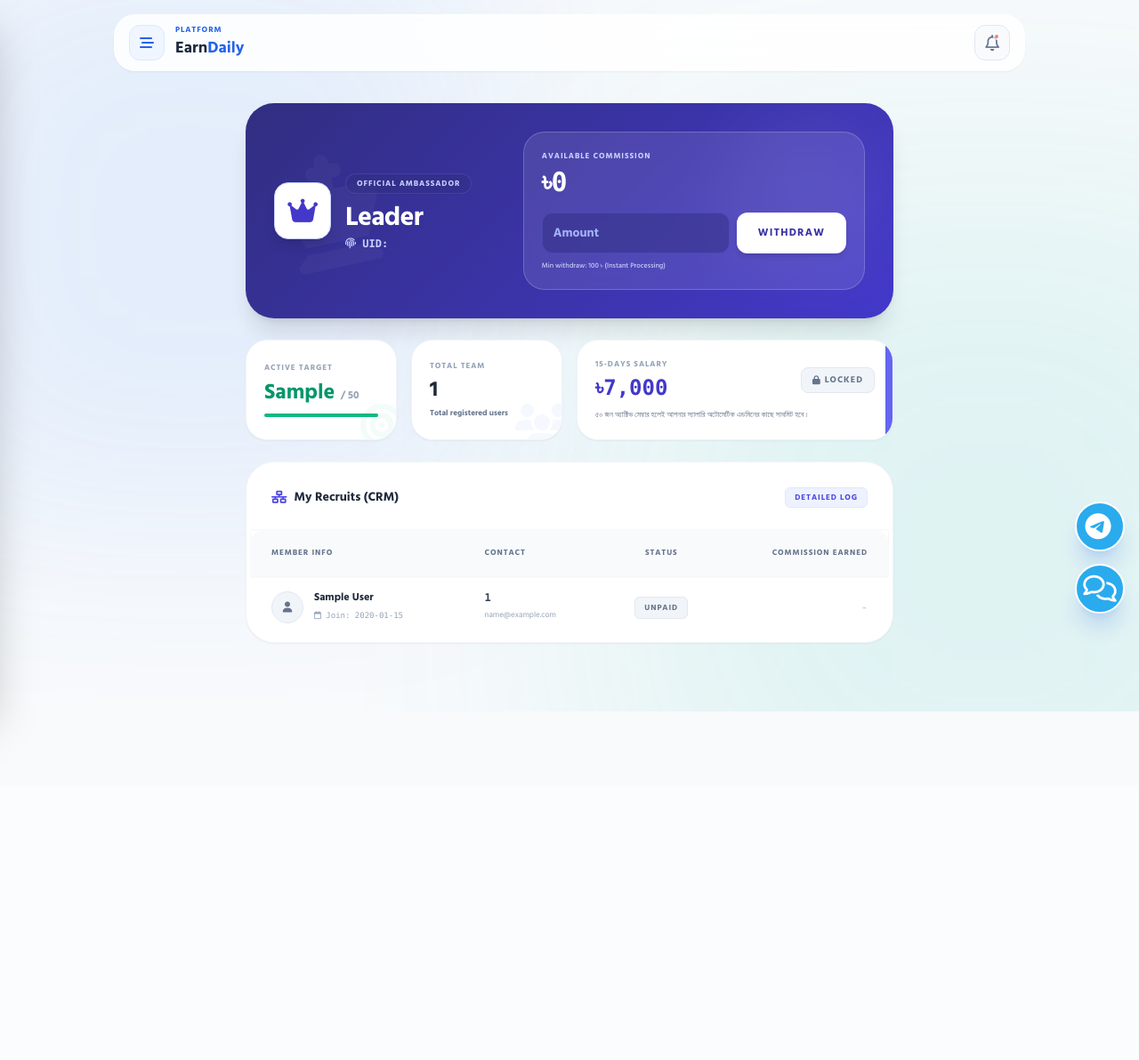
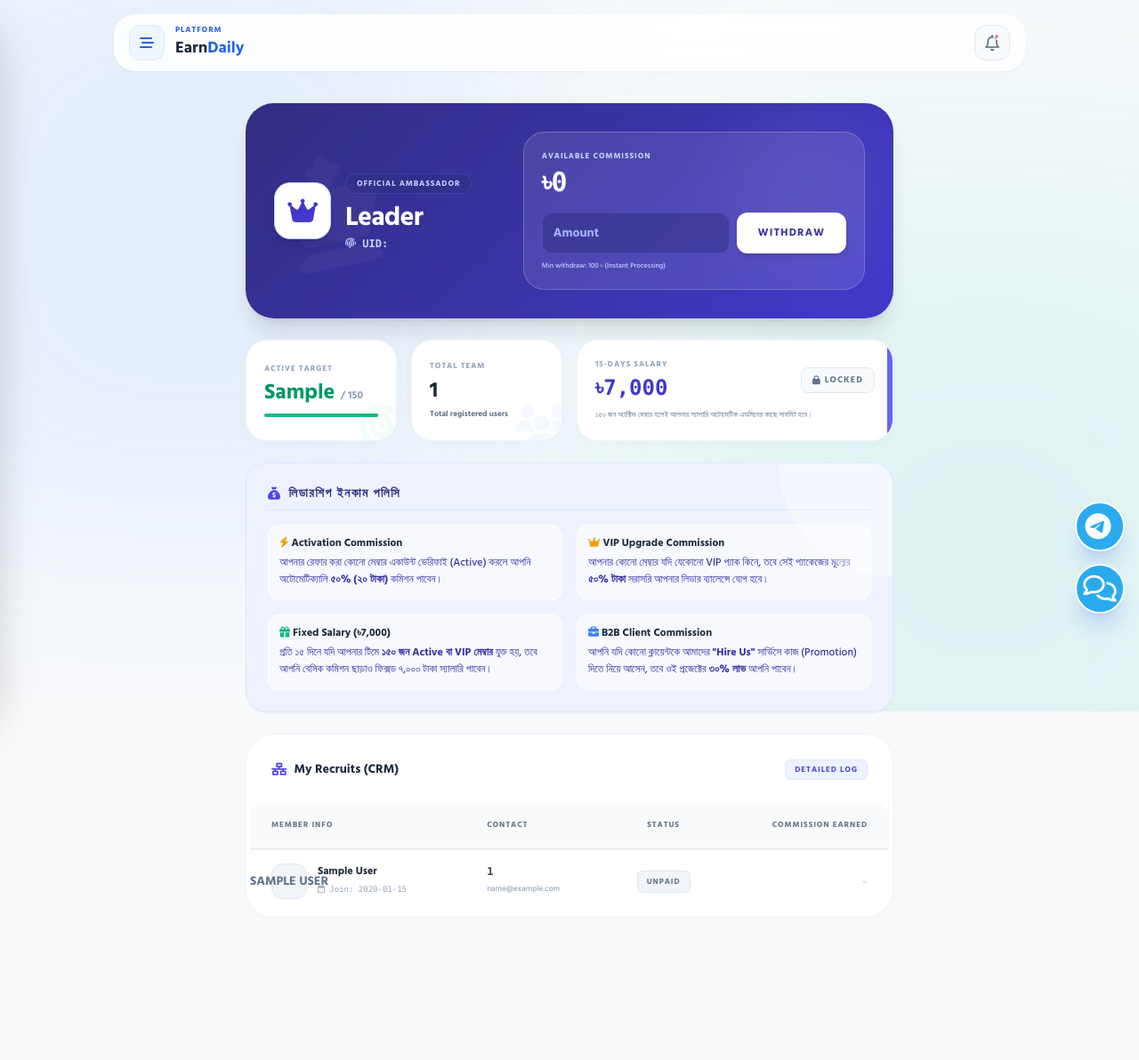
Before and after one commit to siamntosorif/easybk, a Flask app: template templates/leader_dashboard.html in a window 1280 px wide. Shown: the whole page at 89% size. Before the commit the page ends 812 px from the top, so only its background shows below. Run offline with Flask 3, Linux system fonts and the light colour scheme; the template is opened without the code that fills it: most values are stand-ins (such as "Sample title", 1, 10 or a date in 2020); data that the repository does not hold is empty; some libraries are stand-ins or nearby versions.

Commit message:
Update leader_dashboard.html

```diff
--- a/templates/leader_dashboard.html
+++ b/templates/leader_dashboard.html
@@ -25,7 +25,7 @@
         <i class="fa-solid fa-chess-king absolute left-10 top-1/2 transform -translate-y-1/2 text-9xl opacity-[0.03] pointer-events-none -rotate-12"></i>
 
         <div class="relative z-10 flex items-center gap-4">
-            <div class="h-16 w-16 bg-white text-indigo-700 rounded-2xl flex items-center justify-center text-3xl font-black shadow-lg border border-indigo-200">
+            <div class="h-16 w-16 bg-white text-indigo-700 rounded-[18px] flex items-center justify-center text-3xl font-black shadow-lg border border-indigo-200">
                 <i class="fa-solid fa-crown"></i>
             </div>
             <div>
@@ -53,15 +53,17 @@
     ========================================== -->
     <div class="grid grid-cols-2 md:grid-cols-4 gap-4">
         <!-- Target Active -->
-        <div class="bg-white p-5 rounded-[24px] border border-slate-100 shadow-sm flex flex-col justify-center relative overflow-hidden group">
+        <div class="bg-white p-5 rounded-[24px] border border-slate-100 shadow-[0_2px_15px_rgba(0,0,0,0.02)] flex flex-col justify-center relative overflow-hidden group hover:border-emerald-200 transition">
             <i class="fa-solid fa-bullseye absolute -right-2 -bottom-2 text-5xl text-emerald-500 opacity-5 group-hover:scale-110 transition"></i>
             <p class="text-[9px] font-black uppercase tracking-widest text-slate-400 mb-1">Active Target</p>
-            <h3 class="text-2xl font-black text-emerald-600">{{ active_refs }} <span class="text-xs text-slate-400 font-bold">/ 50</span></h3>
-            <div class="w-full bg-slate-100 rounded-full h-1 mt-2"><div class="bg-emerald-500 h-full rounded-full" style="width: {{ (active_refs / 50) * 100 if active_refs < 50 else 100 }}%"></div></div>
+            <h3 class="text-2xl font-black text-emerald-600">{{ active_refs }} <span class="text-xs text-slate-400 font-bold">/ 150</span></h3>
+            <div class="w-full bg-slate-100 rounded-full h-1 mt-2">
+                <div class="bg-emerald-500 h-full rounded-full" style="width: {{ (active_refs / 150) * 100 if active_refs < 150 else 100 }}%"></div>
+            </div>
         </div>
 
         <!-- Total Recruits -->
-        <div class="bg-white p-5 rounded-[24px] border border-slate-100 shadow-sm flex flex-col justify-center relative overflow-hidden group">
+        <div class="bg-white p-5 rounded-[24px] border border-slate-100 shadow-[0_2px_15px_rgba(0,0,0,0.02)] flex flex-col justify-center relative overflow-hidden group hover:border-blue-200 transition">
             <i class="fa-solid fa-users absolute -right-2 -bottom-2 text-5xl text-blue-500 opacity-5 group-hover:scale-110 transition"></i>
             <p class="text-[9px] font-black uppercase tracking-widest text-slate-400 mb-1">Total Team</p>
             <h3 class="text-2xl font-black text-slate-800">{{ total_refs }}</h3>
@@ -69,27 +71,60 @@
         </div>
 
         <!-- Salary Status -->
-        <div class="bg-white p-5 rounded-[24px] border border-slate-100 shadow-sm flex flex-col justify-center sm:col-span-2 relative overflow-hidden">
-            <div class="absolute right-0 top-0 bottom-0 w-2 bg-indigo-500"></div>
+        <div class="bg-white p-5 rounded-[24px] border border-slate-100 shadow-[0_2px_15px_rgba(0,0,0,0.02)] flex flex-col justify-center sm:col-span-2 relative overflow-hidden group hover:border-indigo-200 transition">
+            <div class="absolute right-0 top-0 bottom-0 w-1.5 bg-indigo-500"></div>
             <div class="flex items-center justify-between">
                 <div>
                     <p class="text-[9px] font-black uppercase tracking-widest text-slate-400 mb-1">15-Days Salary</p>
                     <h3 class="text-2xl font-black text-indigo-700 font-mono">৳7,000</h3>
                 </div>
-                {% if active_refs >= 50 %}
+                {% if active_refs >= 150 %}
                     <span class="bg-emerald-50 text-emerald-600 border border-emerald-200 px-3 py-1.5 rounded-lg text-[10px] font-black uppercase tracking-widest flex items-center gap-1 shadow-sm"><i class="fa-solid fa-check"></i> Achieved</span>
                 {% else %}
-                    <span class="bg-slate-100 text-slate-500 border border-slate-200 px-3 py-1.5 rounded-lg text-[10px] font-black uppercase tracking-widest flex items-center gap-1"><i class="fa-solid fa-lock"></i> Locked</span>
+                    <span class="bg-slate-50 text-slate-500 border border-slate-200 px-3 py-1.5 rounded-lg text-[10px] font-black uppercase tracking-widest flex items-center gap-1"><i class="fa-solid fa-lock"></i> Locked</span>
                 {% endif %}
             </div>
-            <p class="text-[9px] text-slate-500 mt-2 font-medium">৫০ জন অ্যাক্টিভ মেম্বার হলেই আপনার স্যালারি অটোমেটিক এডমিনের কাছে সাবমিট হবে।</p>
+            <p class="text-[9px] text-slate-500 mt-2 font-medium leading-relaxed">১৫০ জন অ্যাক্টিভ মেম্বার হলেই আপনার স্যালারি অটোমেটিক এডমিনের কাছে সাবমিট হবে।</p>
         </div>
     </div>
 
     <!-- ==========================================
-         3. DETAILED TEAM LIST (CRM Style)
+         3. HOW YOU EARN (Rules & Guide)
     ========================================== -->
-    <div class="bg-white rounded-[32px] border border-slate-100 shadow-sm p-1 overflow-hidden mt-6">
+    <div class="bg-indigo-50 border border-indigo-100 p-6 rounded-[24px] shadow-sm relative overflow-hidden">
+        <div class="absolute right-0 top-0 w-32 h-32 bg-white opacity-40 rounded-bl-full pointer-events-none"></div>
+
+        <h3 class="font-black text-indigo-900 text-sm flex items-center gap-2 mb-4 uppercase tracking-widest border-b border-indigo-200/50 pb-2">
+            <i class="fa-solid fa-sack-dollar text-indigo-600"></i> লিডারশিপ ইনকাম পলিসি
+        </h3>
+
+        <div class="grid sm:grid-cols-2 gap-4 text-xs text-indigo-800 font-medium">
+            <div class="bg-white/60 p-3 rounded-xl border border-white">
+                <p class="font-bold text-slate-800 mb-1"><i class="fa-solid fa-bolt text-amber-500"></i> Activation Commission</p>
+                <p class="leading-relaxed">আপনার রেফার করা কোনো মেম্বার একাউন্ট ভেরিফাই (Active) করলে আপনি অটোমেটিক্যালি <b>৫০% (২০ টাকা)</b> কমিশন পাবেন।</p>
+            </div>
+
+            <div class="bg-white/60 p-3 rounded-xl border border-white">
+                <p class="font-bold text-slate-800 mb-1"><i class="fa-solid fa-crown text-amber-500"></i> VIP Upgrade Commission</p>
+                <p class="leading-relaxed">আপনার কোনো মেম্বার যদি যেকোনো VIP প্যাক কিনে, তবে সেই প্যাকেজের মূল্যের <b>৫০% টাকা</b> সরাসরি আপনার লিডার ব্যালেন্সে যোগ হবে।</p>
+            </div>
+
+            <div class="bg-white/60 p-3 rounded-xl border border-white">
+                <p class="font-bold text-slate-800 mb-1"><i class="fa-solid fa-gift text-emerald-500"></i> Fixed Salary (৳7,000)</p>
+                <p class="leading-relaxed">প্রতি ১৫ দিনে যদি আপনার টিমে <b>১৫০ জন Active বা VIP মেম্বার</b> যুক্ত হয়, তবে আপনি বেসিক কমিশন ছাড়াও ফিক্সড ৭,০০০ টাকা স্যালারি পাবেন।</p>
+            </div>
+
+            <div class="bg-white/60 p-3 rounded-xl border border-white">
+                <p class="font-bold text-slate-800 mb-1"><i class="fa-solid fa-briefcase text-blue-500"></i> B2B Client Commission</p>
+                <p class="leading-relaxed">আপনি যদি কোনো ক্লায়েন্টকে আমাদের <b>"Hire Us"</b> সার্ভিসে কাজ (Promotion) দিতে নিয়ে আসেন, তবে ওই প্রজেক্টের <b>৩০% লাভ</b> আপনি পাবেন।</p>
+            </div>
+        </div>
+    </div>
+
+    <!-- ==========================================
+         4. DETAILED TEAM LIST (CRM Style)
+    ========================================== -->
+    <div class="bg-white rounded-[32px] border border-slate-100 shadow-[0_4px_20px_rgba(0,0,0,0.02)] p-1 overflow-hidden mt-6">
 
         <div class="p-5 sm:p-6 flex items-center justify-between border-b border-slate-50">
             <h3 class="font-black text-slate-800 text-sm flex items-center gap-2">
@@ -102,7 +137,7 @@
 
         <div class="overflow-x-auto team-scroll max-h-[400px]">
             <table class="w-full text-left text-sm whitespace-nowrap">
-                <thead class="bg-slate-50 text-slate-500 text-[9px] font-black uppercase tracking-widest sticky top-0 z-10 shadow-sm">
+                <thead class="bg-slate-50 text-slate-500 text-[9px] font-black uppercase tracking-widest sticky top-0 z-10 shadow-sm border-b border-slate-100">
                     <tr>
                         <th class="px-6 py-4 rounded-tl-2xl">Member Info</th>
                         <th class="px-6 py-4">Contact</th>
@@ -112,13 +147,13 @@
                 </thead>
                 <tbody class="divide-y divide-slate-50">
                     {% for member in team_members %}
-                    <tr class="hover:bg-slate-50/50 transition">
+                    <tr class="hover:bg-slate-50/50 transition group">
 
                         <!-- Name & Date -->
                         <td class="px-6 py-4">
                             <div class="flex items-center gap-3">
-                                <div class="h-9 w-9 rounded-full bg-slate-100 text-slate-500 flex items-center justify-center font-bold text-xs border border-slate-200">
-                                    <i class="fa-solid fa-user"></i>
+                                <div class="h-10 w-10 rounded-[12px] bg-slate-100 text-slate-500 flex items-center justify-center font-bold text-sm border border-slate-200 group-hover:bg-indigo-50 group-hover:text-indigo-500 transition-colors">
+                                    {{ member.full_name[0] | upper if member.full_name else member.email[0] | upper }}
                                 </div>
                                 <div>
                                     <p class="font-bold text-slate-800 text-xs">{{ member.full_name or member.email.split('@')[0] }}</p>
@@ -130,31 +165,31 @@
                         <!-- Contact (Phone & Email) -->
                         <td class="px-6 py-4">
                             <p class="font-bold text-slate-700 font-mono text-xs">{{ member.mobile_number or 'Not provided' }}</p>
-                            <p class="text-[9px] text-slate-400 mt-0.5">{{ member.email }}</p>
+                            <p class="text-[9px] text-slate-400 mt-0.5 font-medium">{{ member.email }}</p>
                         </td>
 
                         <!-- Status Badge -->
                         <td class="px-6 py-4 text-center">
                             {% if member.current_level > 0 %}
-                                <span class="bg-amber-50 text-amber-600 border border-amber-200 px-2.5 py-1 rounded-md text-[9px] font-black uppercase tracking-widest"><i class="fa-solid fa-crown mr-1"></i> VIP {{ member.current_level }}</span>
+                                <span class="bg-amber-50 text-amber-600 border border-amber-200 px-2.5 py-1 rounded-md text-[9px] font-black uppercase tracking-widest shadow-sm"><i class="fa-solid fa-crown mr-1"></i> VIP {{ member.current_level }}</span>
                             {% elif member.is_active %}
-                                <span class="bg-emerald-50 text-emerald-600 border border-emerald-200 px-2.5 py-1 rounded-md text-[9px] font-black uppercase tracking-widest"><i class="fa-solid fa-check mr-1"></i> Active</span>
+                                <span class="bg-emerald-50 text-emerald-600 border border-emerald-200 px-2.5 py-1 rounded-md text-[9px] font-black uppercase tracking-widest shadow-sm"><i class="fa-solid fa-check mr-1"></i> Active</span>
                             {% else %}
                                 <span class="bg-slate-100 text-slate-500 border border-slate-200 px-2.5 py-1 rounded-md text-[9px] font-black uppercase tracking-widest">Unpaid</span>
                             {% endif %}
                         </td>
 
-                        <!-- Commission Earned (Dynamic Calculation) -->
+                        <!-- Commission Earned (Dynamic Display) -->
                         <td class="px-6 py-4 text-right">
                             {% set commission = 0 %}
                             {% if member.current_level > 0 %}
-                                {% set commission = 20 %} <!-- VIP base logic minimum -->
+                                {% set commission = 50 %} <!-- VIP base logic preview -->
                             {% elif member.is_active %}
                                 {% set commission = 20 %} <!-- 50% of 40tk activation -->
                             {% endif %}
 
                             {% if commission > 0 %}
-                                <span class="text-sm font-black text-emerald-500 font-mono bg-emerald-50 px-2 py-0.5 rounded border border-emerald-100">+৳{{ commission }}</span>
+                                <span class="text-sm font-black text-emerald-600 font-mono bg-emerald-50 px-2.5 py-1 rounded-lg border border-emerald-100 shadow-sm">+৳{{ commission }}</span>
                             {% else %}
                                 <span class="text-xs font-bold text-slate-300 font-mono">-</span>
                             {% endif %}
@@ -163,8 +198,8 @@
                     </tr>
                     {% else %}
                     <tr>
-                        <td colspan="4" class="px-6 py-12 text-center">
-                            <div class="h-14 w-14 bg-slate-50 rounded-[14px] flex items-center justify-center mx-auto mb-3 text-2xl text-slate-300 border border-slate-100"><i class="fa-solid fa-users-slash"></i></div>
+                        <td colspan="4" class="px-6 py-16 text-center">
+                            <div class="h-16 w-16 bg-slate-50 rounded-[20px] flex items-center justify-center mx-auto mb-4 text-3xl text-slate-300 border border-slate-100"><i class="fa-solid fa-users-slash"></i></div>
                             <h3 class="text-sm font-bold text-slate-700">No Team Members Yet</h3>
                             <p class="text-[10px] text-slate-400 mt-1 font-medium">আপনার প্রোমোশনাল লিংক শেয়ার করে ইউজার যুক্ত করুন।</p>
                         </td>
```
